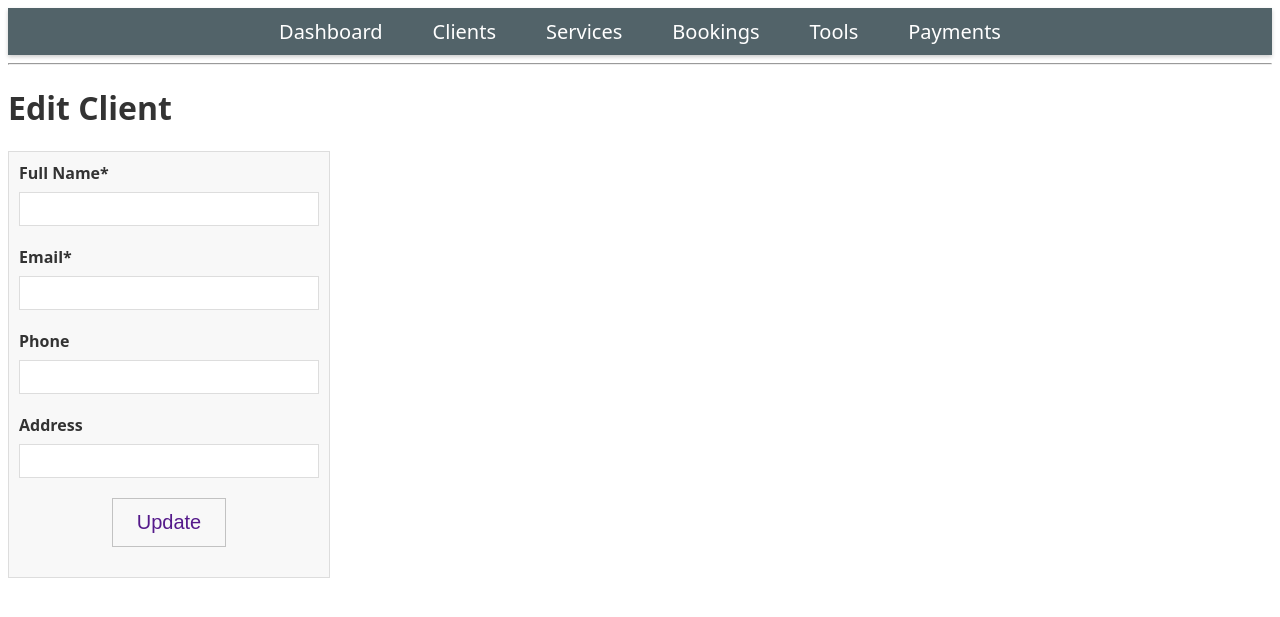
After one commit to JKJapona/Laboratory_1, a PHP site: page /pages/clients_edit.php?id=1 in a window 1280 px wide. The commit adds this page. Shown: the top 617 px of the page. Run offline with PHP 8.4, Linux system fonts and the light colour scheme; data that the repository does not hold is empty.

Commit message:
Feat: Implemented Client Edit

```diff
--- a/nav.php
+++ b/nav.php
@@ -1,5 +1,16 @@
+
+<!DOCTYPE html>
+<html lang="en">
+<head>
+    <meta charset="UTF-8">
+    <meta name="viewport" content="width=device-width, initial-scale=1.0">
+    <title>Navigation Bar</title>
+    <link rel="stylesheet" href="../style.css">
+</head>
+<body>
+
 <?php // nav.php ?>
-    <div style="display:flex; gap:10px; flex-wrap:wrap; margin-bottom:16px;">
+    <div class="nav_bar">
         <a href="/assessment_beginner/index.php">Dashboard</a>
         <a href="/assessment_beginner/pages/clients_list.php">Clients</a>
         <a href="/assessment_beginner/pages/services_list.php">Services</a>
@@ -8,3 +19,6 @@
         <a href="/assessment_beginner/pages/payments_list.php">Payments</a>
     </div>
 <hr>
+
+</body>
+</html>
--- /dev/null
+++ b/pages/clients_edit.php
@@ -0,0 +1,69 @@
+<?php
+    include "../db.php";
+
+    $id = $_GET['id'];
+
+    $get = mysqli_query($conn, "SELECT * FROM clients WHERE client_id = $id");
+    $client = mysqli_fetch_assoc($get);
+
+    $message = "";
+
+    if (isset($_POST['update'])) {
+        $full_name = $_POST['full_name'];
+        $email = $_POST['email'];
+        $phone = $_POST['phone'];
+        $address = $_POST['address'];
+
+        if ($full_name == "" || $email == "") {
+            $message = "Name and Email are required!";
+        } else {
+            $sql = "UPDATE clients
+                    SET full_name='$full_name', email='$email', phone='$phone', address='$address'
+                    WHERE client_id=$id";
+            mysqli_query($conn, $sql);
+            header("Location: clients_list.php");
+            exit;
+        }
+    }
+?>
+<!doctype html>
+<html>
+    <head>
+        <meta charset="utf-8">
+        <title>Edit Client</title>
+        <link rel="stylesheet" href="../style.css">
+    </head>
+    <body>
+        <?php include "../nav.php"; ?>
+
+        <h1>Edit Client</h1>
+        <p style="color:red;"><?php echo $message; ?></p>
+
+        <div class="form-container">
+
+            <form method="post">
+                <div class="form-group">
+                    <label>Full Name*</label>
+                    <input type="text" name="full_name" value="<?php echo $client['full_name']; ?>">
+                </div>
+
+                <div class="form-group">
+                    <label>Email*</label>
+                    <input type="text" name="email" value="<?php echo $client['email']; ?>">
+                </div>
+
+                <div class="form-group">
+                    <label>Phone</label>
+                    <input type="text" name="phone" value="<?php echo $client['phone']; ?>">
+                </div>
+
+                <div class="form-group">
+                    <label>Address</label>
+                    <input type="text" name="address" value="<?php echo $client['address']; ?>">
+                </div>
+
+                <button type="submit" class="btn-submit" name="update">Update</button>
+            </form>
+        </div>
+    </body>
+</html>
--- a/style.css
+++ b/style.css
@@ -1,6 +1,24 @@
 body {
     font-family: system-ui, -apple-system, BlinkMacSystemFont, 'Segoe UI', Roboto, Oxygen, Ubuntu, Cantarell, 'Open Sans', 'Helvetica Neue', sans-serif;
     color: #333;
+}
+
+.nav_bar {
+    display: flex;
+    justify-content: center;
+    background-color: #526369;
+    box-shadow: 0 2px 4px rgba(0, 0, 0, 0.2);
+    padding: 10px 0;
+
+}
+
+.nav_bar a {
+    text-decoration: none;
+    color: #ffffff;
+    font-size: 20px;
+    padding: 0px 20px;
+    border-radius: 5px;
+    margin: 0 5px;
 }
 
 table {
```
Also changed, not shown: pages/clients_list.php (+5 -3 lines).
